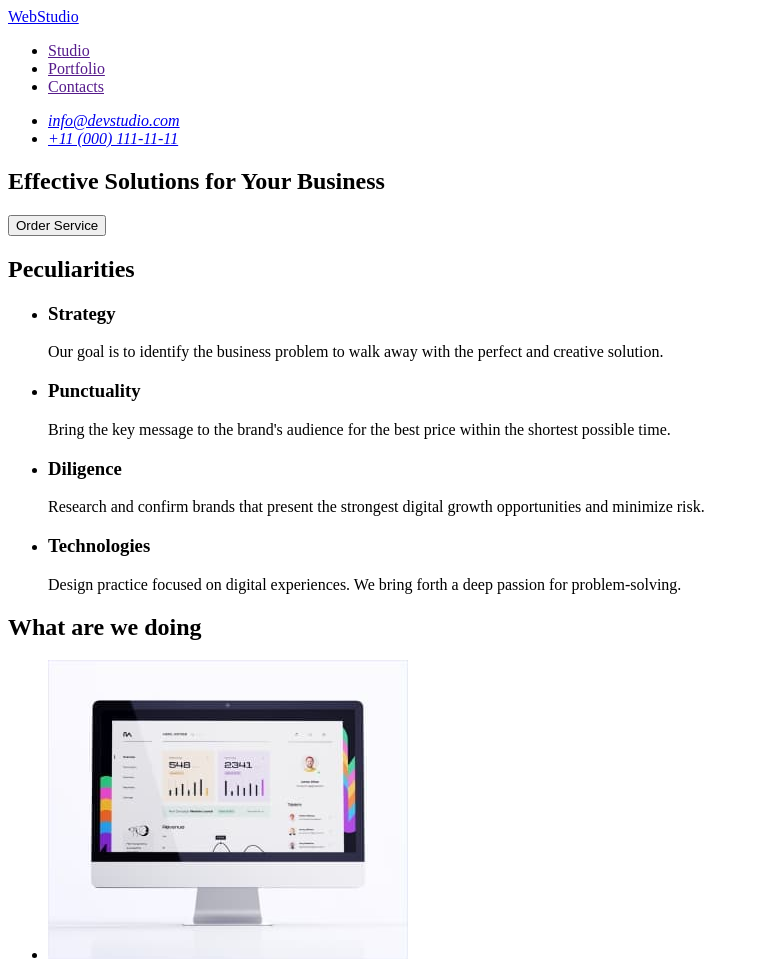
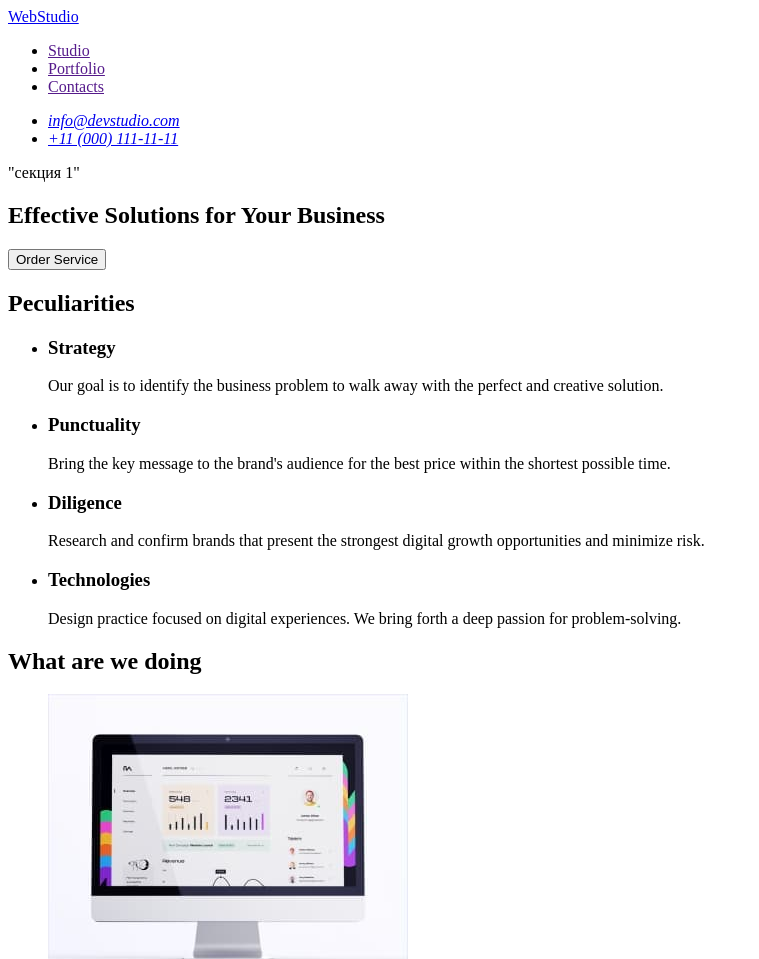
Before and after one commit to anacstasy/goit-markup-hw-01, a plain HTML site: page index.html in a window 1280 px wide. Shown: the top 959 px of the page, without its empty margins (0-759 px from the left). Drawn offline with Linux system fonts and the light colour scheme.

Commit message:
updateindex.html-1

```diff
--- a/index.html
+++ b/index.html
@@ -27,13 +27,14 @@
     </header>
     <!-- Главная секция. Заголовок.Кнопка -->
     <main>
+      "секция 1"
       <section>
         <h1>Effective Solutions for Your Business</h1>
         <button type="button">Order Service</button>
       </section>
       <!-- Особенности. Вложенный списк -->
-      <section><h2>Peculiarities</h2></section>
       <section>
+        <h2>Peculiarities</h2>
         <ul>
           <li>
             <h3>Strategy</h3>
@@ -77,6 +78,8 @@
             <img src="./images/img3.jpg" alt="hands holding phone" width="360" />
           </li>
         </ul>
+      </section>
+      <section>
         <h2>Our Team</h2>
         <ul>
           <li>
```
